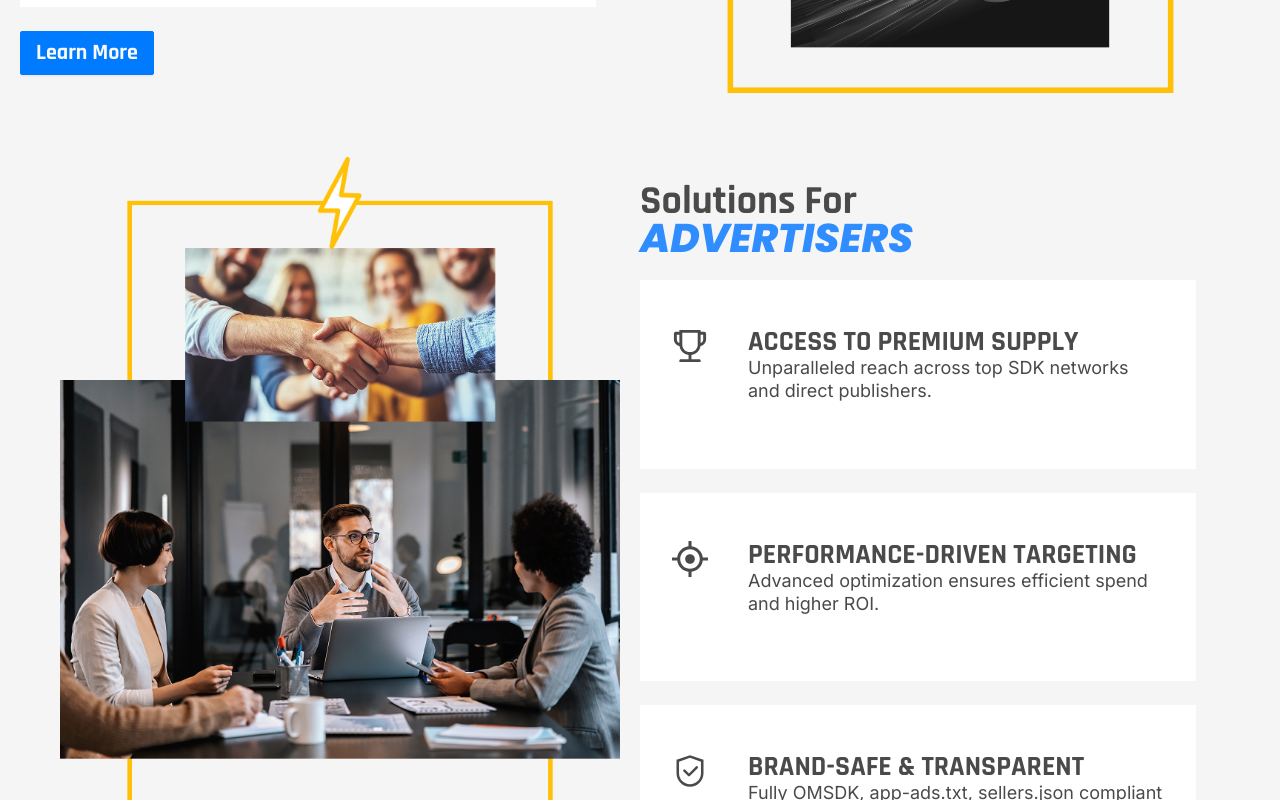
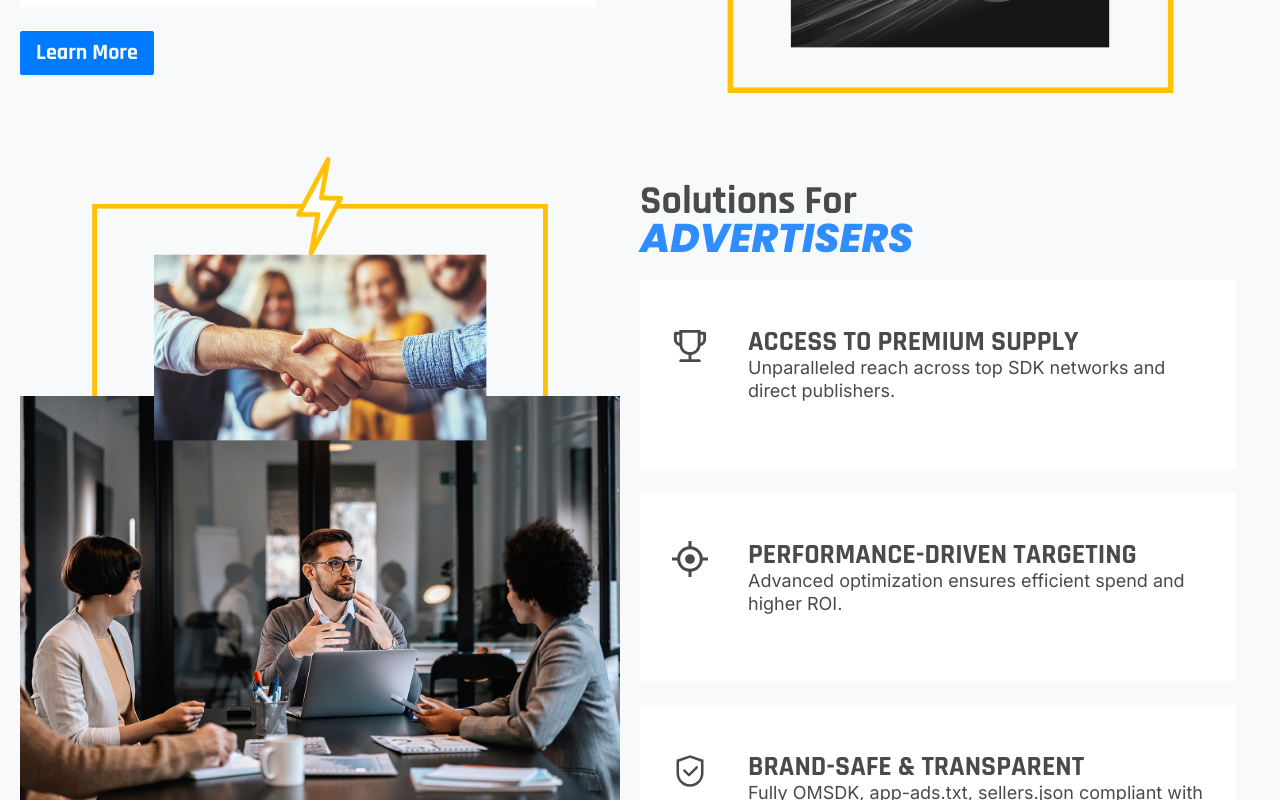
Before and after one commit to jwong65/vite-react-site, a React (Vite) app: page / in a window 1280 px wide. Shown: the part 2180-2980 px from the top of the page. Built offline with nearby package versions, Linux system fonts and the light colour scheme.

Commit message:
Changed the home-container-2 color to #FFF

```diff
--- a/src/pages/Home.jsx
+++ b/src/pages/Home.jsx
@@ -86,7 +86,7 @@ export default function Home() {
         </div>
     </div>
     </div>
-
+    <div className='home-container-3-wrapper'>
     <div className='home-container-3'>
         <div className='left-content'>
             <img src={graphicImage2} />
@@ -122,6 +122,7 @@ export default function Home() {
             </Link>
         </div>
     </div>
+    </div>
     <div className='section-wrapper'>
         <div className='partners-container'>
             <h1 className='main-heading-partners'>Some of Our</h1>
--- a/src/pages/home.css
+++ b/src/pages/home.css
@@ -8,11 +8,12 @@
     max-width: 1512px;
     margin: 0 auto;
     padding: 0 20px;
+    background: var(--Primary-Arctic-White, #F8F9FA);
+
 }
 
 .home-container{
     flex-shrink: 0;
-    background: var(--Primary-Arctic-White, #F8F9FA);
     position: relative;
     max-width: 100%;
     margin: 0 auto;
@@ -47,6 +48,7 @@
     height: 100%;
 
     background-color: #F8F9FA;
+
 
     display: flex;
     flex-direction: column;
@@ -130,7 +132,7 @@
 }
 .home-container-2-wrapper{
     width: 100vw;
-    background-color: #FFFFFF;
+    background-color: #FFF;;
     display: flex;
     justify-content: center;
     padding: 0;
@@ -369,6 +371,7 @@
 
 .section-wrapper,
 .section-wrapper-bottom,
+.home-container-wrapper,
 .home-container-2-wrapper,
 .home-container-3-wrapper {
   width: 100vw;
@@ -376,6 +379,10 @@
   margin-right: calc(-50vw + 50%);
   display: flex;
   justify-content: center;
+}
+
+.home-container-3-wrapper {
+    background-color: var(--Primary-Arctic-White, #F8F9FA);
 }
 
 /* Laptop width */
```
Lines whose indentation alone changed are shown as unchanged.
